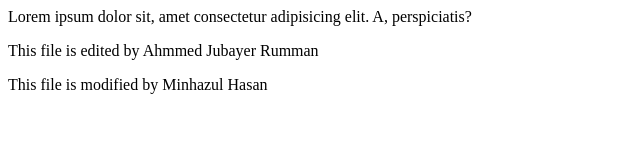
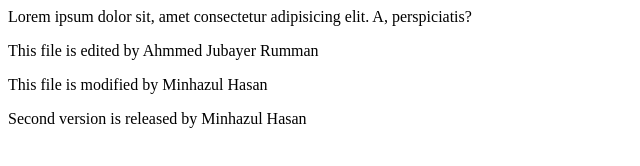
Before and after one commit to MinhazulHasan/BS-Commerce, a plain HTML site: page index.html in a window 1280 px wide. Shown: the whole page, without its empty margins (0-640 px from the left). Drawn offline with Linux system fonts and the light colour scheme.

Commit message:
Create fix/footer-menu-2 branch

```diff
--- a/index.html
+++ b/index.html
@@ -1,3 +1,4 @@
 <p>Lorem ipsum dolor sit, amet consectetur adipisicing elit. A, perspiciatis?</p>
 <p>This file is edited by Ahmmed Jubayer Rumman</p>
 <p>This file is modified by Minhazul Hasan</p>
+<p>Second version is released by Minhazul Hasan</p>
```
